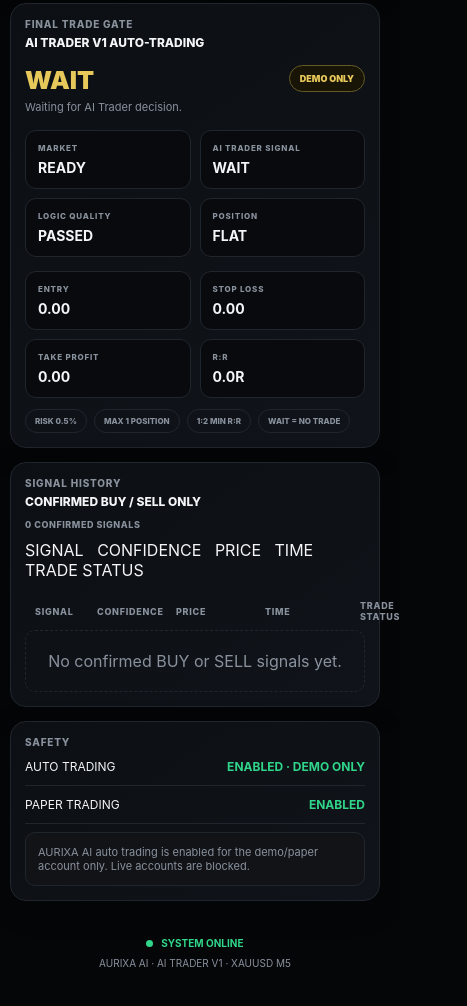
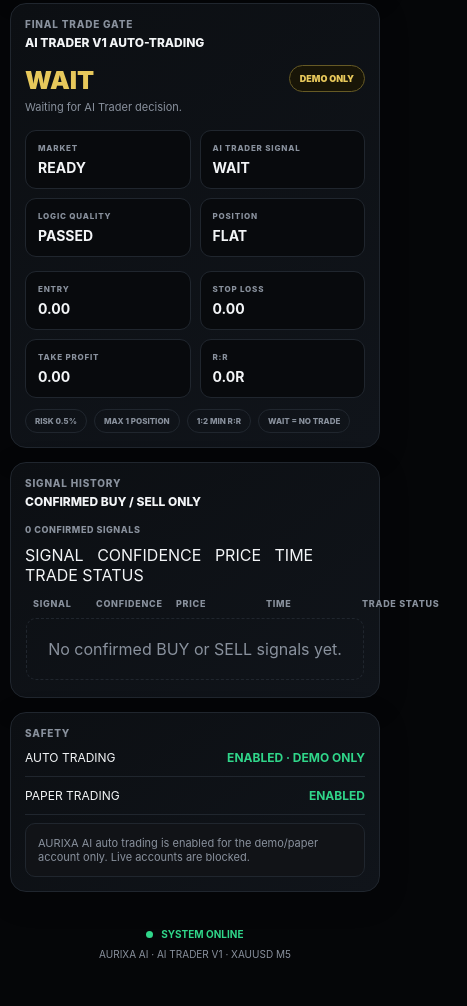
Before and after one commit to sinah2772/aurixa-ai, a website: page web/index.html in a window 390 px wide. Shown: the part 1574-2580 px from the top of the page, 467 px wide, since content can reach past the window. Drawn offline with Linux system fonts and the light colour scheme; no server answers.

Commit message:
Fix confirmed signal history table spacing and margins

```diff
--- a/web/style.css
+++ b/web/style.css
@@ -1273,34 +1273,56 @@ main { display:block; }
 
 
 /* CONFIRMED SIGNAL HISTORY: BUY / SELL only */
-#confirmedSignalHistorySummary{color:var(--muted);font-size:9px;font-weight:800;letter-spacing:.06em}
+#confirmedSignalHistorySummary{
+  display:block;
+  margin-top:5px;
+  color:var(--muted);
+  font-size:9px;
+  font-weight:800;
+  letter-spacing:.06em;
+}
 .confirmed-signal-head,.confirmed-signal-row{
   display:grid;
-  grid-template-columns:75px 95px 110px 120px 1fr;
-  gap:10px;
+  grid-template-columns:75px 95px 110px 120px minmax(105px,1fr);
+  gap:12px;
   align-items:center;
 }
 .confirmed-signal-head{
-  margin-top:12px;
-  padding:8px 10px;
+  margin:16px 4px 7px;
+  padding:0 10px 3px;
   color:var(--muted);
   font-size:9px;
   font-weight:850;
   letter-spacing:.08em;
 }
-.confirmed-signal-history{display:grid;gap:7px}
+.confirmed-signal-history{
+  display:grid;
+  gap:8px;
+  margin:0 2px 4px;
+}
 .confirmed-signal-row{
-  padding:10px;
+  min-height:42px;
+  padding:11px 10px;
   background:#080a0d;
   border:1px solid var(--border);
   border-radius:10px;
   font-size:11px;
+  overflow:hidden;
+}
+.confirmed-signal-row > *{
+  min-width:0;
+  overflow:hidden;
+  text-overflow:ellipsis;
+  white-space:nowrap;
 }
 .confirmed-signal-row strong{font-weight:950}
 @media(max-width:520px){
   .confirmed-signal-head,.confirmed-signal-row{
-    grid-template-columns:55px 72px 82px 88px 1fr;
-    gap:7px;
+    grid-template-columns:55px 72px 82px 88px minmax(105px,1fr);
+    gap:8px;
     font-size:9px;
   }
+  .confirmed-signal-head{margin:13px 2px 6px;padding:0 6px 3px}
+  .confirmed-signal-history{gap:7px;margin:0 1px 3px}
+  .confirmed-signal-row{min-height:40px;padding:10px 8px}
 }
```
